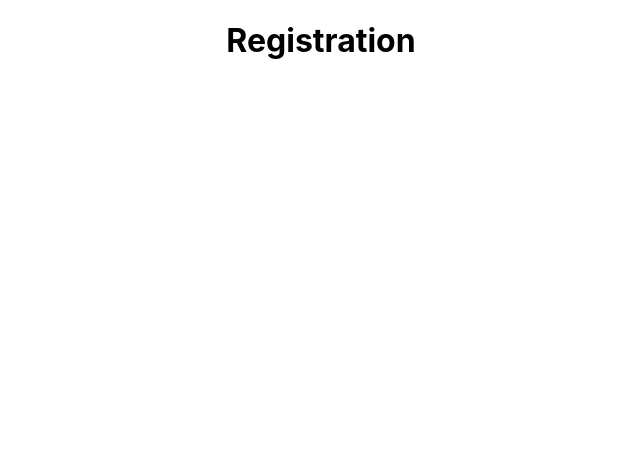
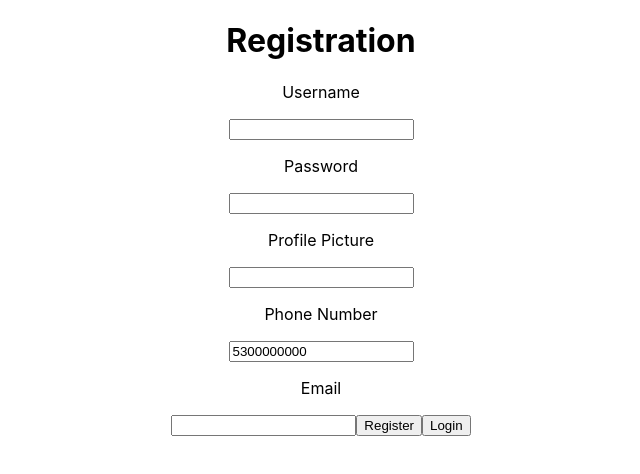
Before and after one commit to TGridley-Projects/wetrack.us, a React (Create React App) app: page /register in a window 1280 px wide. Shown: the top 474 px of the page, without its empty margins (319-959 px from the left). Built offline with nearby package versions, Linux system fonts and the light colour scheme; the HTML template or start-up script is replaced by a standard one.

Commit message:
Update 4: Auth working

```diff
--- a/src/components/Auth/Auth.js
+++ b/src/components/Auth/Auth.js
@@ -42,14 +42,14 @@ class Auth extends Component {
         <section className="loginBox">
           <h1>Please login.</h1>
           <h3>If you don't already have an account please register.</h3>
-          <h5>Username:</h5>
+          <p>Username:</p>
           <input
             onChange={(e) => this.changeHandler(e)}
             name="username"
             type="text"
             value={username}
           />
-          <h5>Password:</h5>
+          <p>Password:</p>
           <input
             onChange={(e) => this.changeHandler(e)}
             name="password"
@@ -59,7 +59,7 @@ class Auth extends Component {
         </section>
         <section className="authButtons">
           <button onClick={this.login}>Login</button>
-          {/* <button onClick={this.props.history.push('/register')}>Register</button> */}
+          <button onClick={(e) => {this.props.history.push('/register')}}>Register</button>
         </section>
       </div>
     );
--- a/src/components/Dashboard/Dashboard.css
+++ b/src/components/Dashboard/Dashboard.css
@@ -1,3 +1,6 @@
 .dashboard {
-    background-color: 123456;
+    height: 100vh;
+    width: 100vw;
+    background-color: #123456;
+    color: #c5c5c5;
 }
--- a/src/components/Dashboard/Dashboard.js
+++ b/src/components/Dashboard/Dashboard.js
@@ -1,4 +1,5 @@
 import React from 'react';
+import './Dashboard.css'
 
 const Dashboard=function(){
     return(
--- a/src/components/Register/Register.js
+++ b/src/components/Register/Register.js
@@ -1,11 +1,60 @@
-import React from 'react';
+import React, { Component } from 'react';
+import Axios from 'axios';
+import { connect } from 'react-redux';
+import { addUser } from '../../redux/Reducers/AuthReducer';
+import './Register.css';
 
-const Register=function(){
+class Register extends Component{
+    constructor(props){
+        super(props)
+        this.state = {
+            username: '',
+            password: '',
+            profile_pic: '',
+            phone_number: 5300000000,
+            email: ''
+        }
+    }
+
+    handleChange = (e) => {
+        this.setState({
+            [e.target.name]: e.target.value,
+        });
+    };
+
+    register = () => {
+        const { username, password, profile_pic, phone_number, email } = this.state;
+        Axios.post('/auth/register', { username, password, profile_pic, phone_number, email })
+        .then((res) => {
+            this.props.addUser(res.data);
+            this.props.history.push('/dashboard')
+        })
+        .catch((err) => {
+            console.log(err);
+            alert('Registration Failed');
+        });
+    };
+
+    render(){
+        const { username, password, profile_pic, phone_number, email } = this.state
     return(
         <div className='register'>
             <h1>Registration</h1>
+            <p>Username</p>
+            <input onChange={(e) => this.handleChange(e)} name='username' type='text' value={username}/>
+            <p>Password</p>
+            <input onChange={(e) => this.handleChange(e)} name='password' type='password' value={password}/>
+            <p>Profile Picture</p>
+            <input onChange={(e) => this.handleChange(e)} name='profile_pic' type='text' value={profile_pic}/>
+            <p>Phone Number</p>
+            <input onChange={(e) => this.handleChange(e)} name='phone_number' type='integer' value={phone_number}/>
+            <p>Email</p>
+            <input onChange={(e) => this.handleChange(e)} name='email' type='text' value={email}/>
+            <button onClick={(e) => {this.register(e)}}>Register</button>
+            <button onClick={(e) => {this.props.history.push('/')}}>Login</button>
         </div>
     );
 };
+}
 
-export default Register;
+export default connect(null, { addUser })(Register);
```
Also changed, not shown: src/components/Register/Register.css (added).
